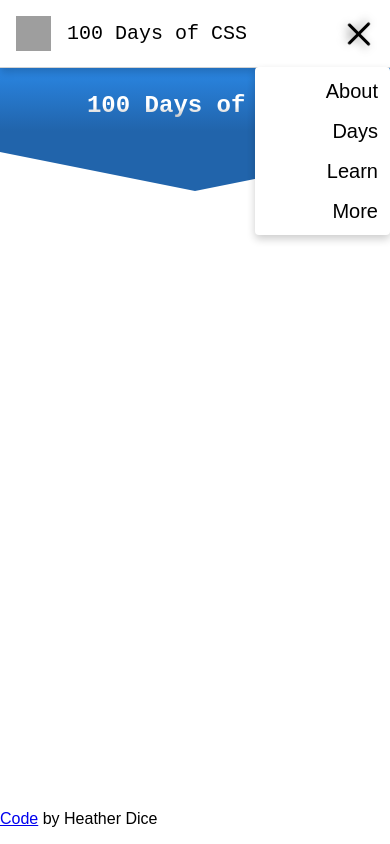
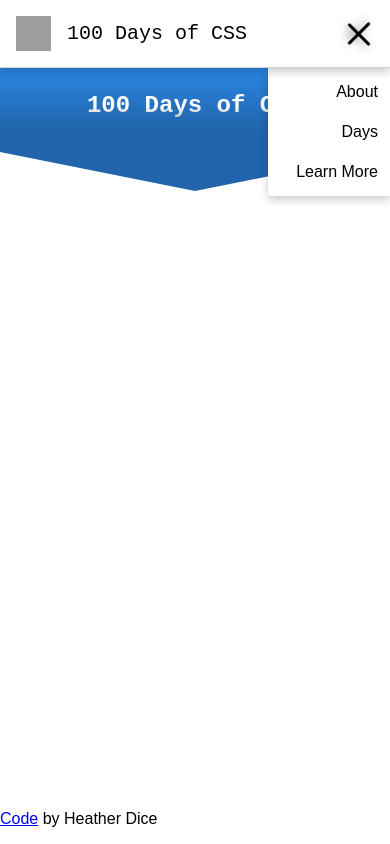
Before and after one commit to heatherdice/100_days_css, a React (Create React App) app: page / in a window 390 px wide. Both pictures are taken after a click on the element 359 px from the left and 33 px from the top of the page. Shown: the top 844 px of the page. Built offline with nearby package versions, Linux system fonts and the light colour scheme; grey boxes are pictures that could not be loaded.

Commit message:
Improved dropdown positioning

```diff
--- a/src/components/Hero.js
+++ b/src/components/Hero.js
@@ -3,7 +3,7 @@ import "../styles/Hero.css";
 
 export default function Hero() {
     return (
-        <header>
+        <header className="hero">
             <h1>100 Days of CSS</h1>
         </header>
     )
--- a/src/components/Navbar.js
+++ b/src/components/Navbar.js
@@ -95,6 +95,7 @@ export default function Navbar() {
     ]
 
     return (
+        <>
             <nav className="navbar">
                 <div className="logo">
                     <img src={cssLogo} alt="css logo" />
@@ -113,9 +114,10 @@ export default function Navbar() {
                 ) : (
                     <Hamburger props={toggleDropdown} />
                 )}
+            </nav>
             {dropdownOpen && (
                 <Dropdown props={navLinks} />
             )}
-        </nav>
+        </>
     )
 }
--- a/src/styles/Dropdown.css
+++ b/src/styles/Dropdown.css
@@ -1,25 +1,28 @@
 .dropdown {
     position: absolute;
-    top: 70%;
+    /* top: 70%; */
     right: 0;
     display: flex;
     justify-content: flex-end;
-    z-index: 0;
     margin-top: 0;
+    z-index: 1;
 }
 
 .dropdown-links {
     list-style: none;
-    width: 40%;
+    display: flex;
+    flex-direction: column;
+    width: 100%;
     text-align: right;
     background-color: #FFFFFF;
-    font-size: 1.25rem;
+    font-size: 1rem;
     line-height: 2.5rem;
     padding-left: 0.75rem;
     padding-top: 0.25rem;
     padding-bottom: 0.25rem;
-    border-radius: 0.25rem;
+    border-bottom-left-radius: 0.25rem;
     box-shadow: 0 4px 8px rgba(0, 0, 0, 0.2);
+    margin: 0;
 }
 
 .link-items {
--- a/src/styles/Hero.css
+++ b/src/styles/Hero.css
@@ -1,11 +1,11 @@
-header {
+.hero {
     background-image: linear-gradient(to bottom, #2A86E3, #2164AB);
     z-index: 0;
     text-align: center;
     position: relative;
 }
 
-header::after{
+.hero::after{
     content: '';
     position: absolute;
     bottom: -100px;
@@ -16,6 +16,7 @@ header::after{
     border-left: 1000px solid transparent;
     border-right: 1000px solid transparent;
     border-top: 115px solid #2164AB;
+    z-index: 0;
 }
 
 h1 {
@@ -29,7 +30,7 @@ h1 {
 }
 
 @media (max-width: 600px) {
-    header::after {
+    .hero::after {
         bottom: -60px;
         border-left: 300px solid transparent;
         border-right: 300px solid transparent;
```
Lines whose indentation alone changed are shown as unchanged.
